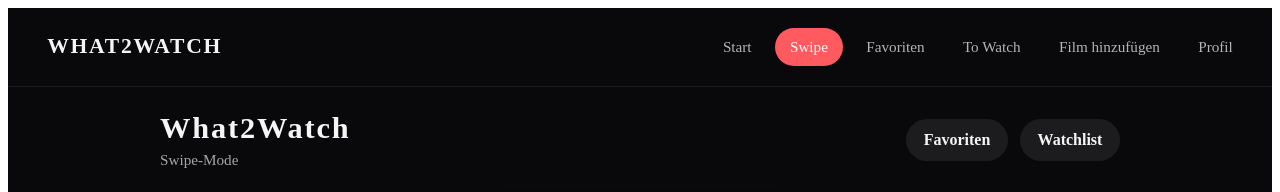
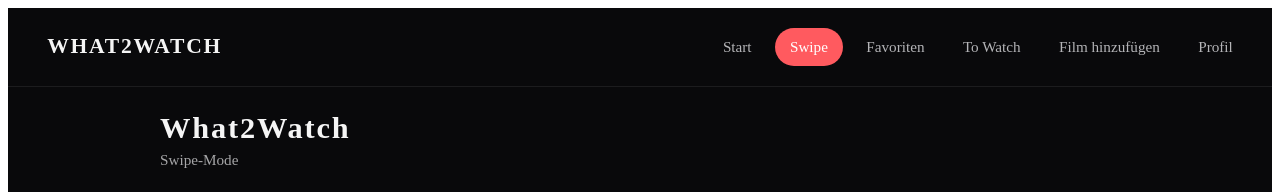
Before and after one commit to EmreOkay33/What2Watch, a SvelteKit app: page /swipe in a window 1280 px wide. Shown: the top 192 px of the page. Built offline with nearby package versions, Linux system fonts and the light colour scheme.

Commit message:
Update app UI and remove redundant navigation buttons

```diff
--- a/src/routes/favorites/+page.svelte
+++ b/src/routes/favorites/+page.svelte
@@ -17,8 +17,6 @@
   <div class="shell">
     <header class="top-bar">
       <h1>Favoriten-Liste</h1>
-      <a href="/add" class="add-link">+ Film hinzufügen</a>
-      <a href="/swipe" class="swipe-link">Swipen</a>
     </header>
 
     {#if $favorites.length === 0}
--- a/src/routes/profile/+page.svelte
+++ b/src/routes/profile/+page.svelte
@@ -43,9 +43,12 @@
 
 <style>
   .page {
+    min-height: 100vh;
     padding: 1.5rem;
     max-width: 640px;
     margin: 0 auto;
+    background: #09090b;
+    color: #f5f5f5;
   }
 
   .profile-form {
@@ -58,12 +61,15 @@
     display: grid;
     gap: 0.5rem;
     font-weight: 700;
+    color: #f5f5f5;
   }
 
   input {
     padding: 0.85rem 1rem;
     border-radius: 14px;
     border: 1px solid #d7d7d7;
+    color: #111214;
+    background: white;
   }
 
   button {
--- a/src/routes/swipe/+page.svelte
+++ b/src/routes/swipe/+page.svelte
@@ -39,10 +39,6 @@
         <span class="brand">What2Watch</span>
         <span class="mode">Swipe-Mode</span>
       </div>
-      <nav class="quick-nav">
-        <a href="/favorites">Favoriten</a>
-        <a href="/watchlist">Watchlist</a>
-      </nav>
     </header>
 
     <div class="search-block">
@@ -127,25 +123,6 @@
   .mode {
     color: #a6a6a8;
     font-size: 0.95rem;
-  }
-
-  .quick-nav {
-    display: flex;
-    gap: 0.75rem;
-    flex-wrap: wrap;
-  }
-
-  .quick-nav a {
-    padding: 0.75rem 1.1rem;
-    background: rgba(255, 255, 255, 0.08);
-    border-radius: 999px;
-    color: #f5f5f5;
-    text-decoration: none;
-    font-weight: 600;
-  }
-
-  .quick-nav a:hover {
-    background: rgba(255, 255, 255, 0.15);
   }
 
   .search-block input {
```
Also changed, not shown: src/routes/add/+page.svelte (+5 -2 lines).
